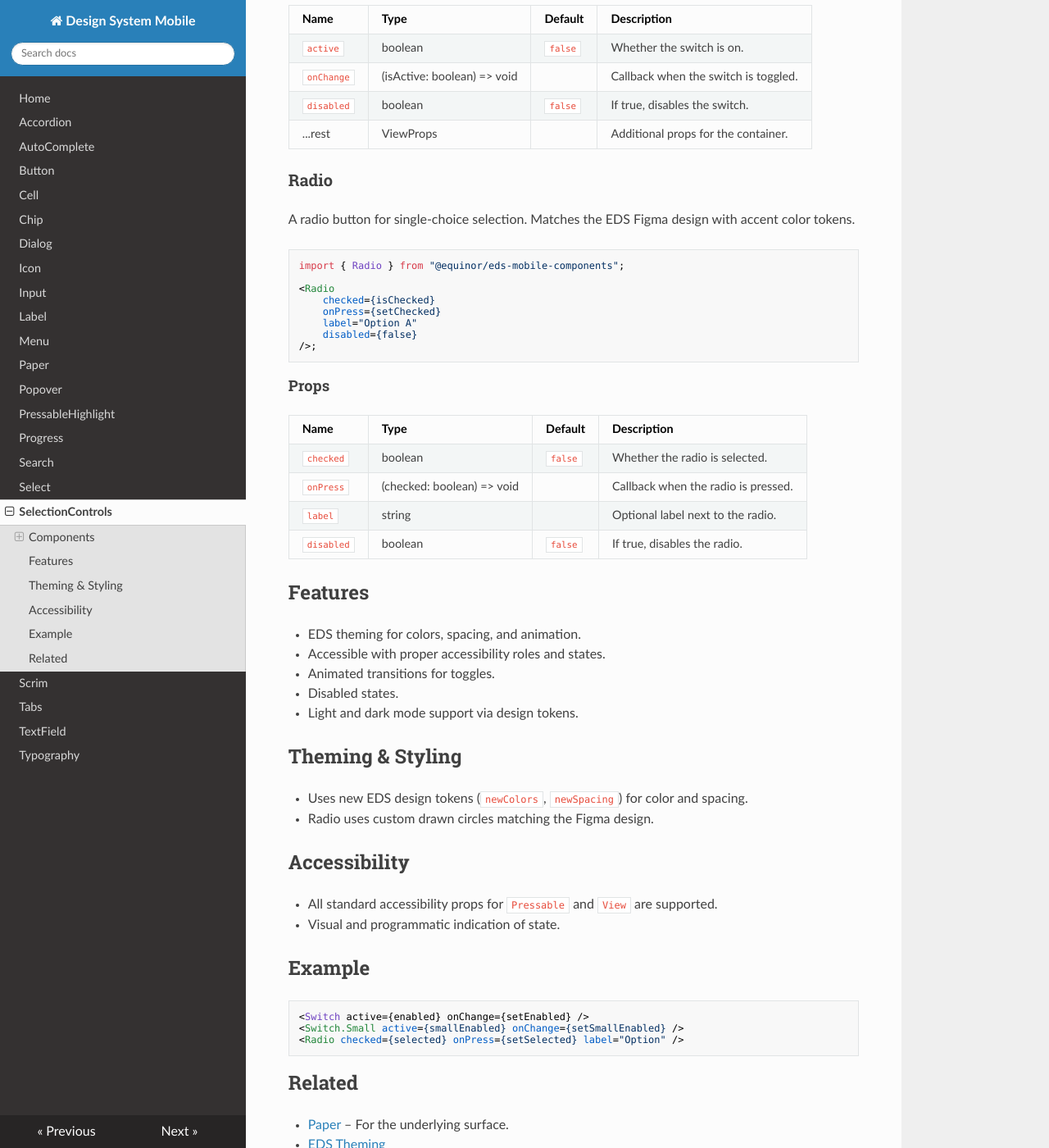
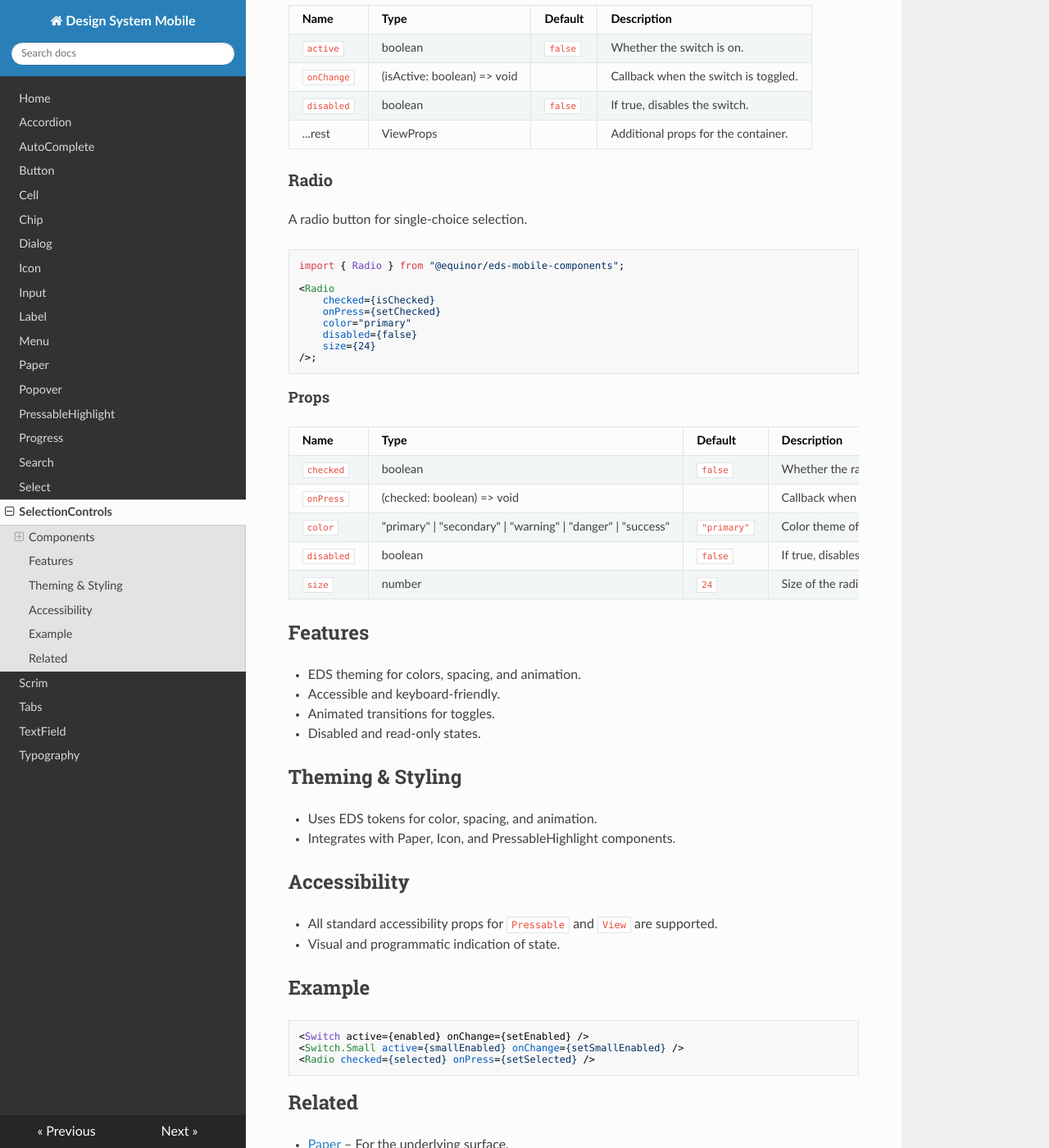
Before and after one commit to equinor/design-system-mobile, an MkDocs documentation site: the page built from docs/SelectionControls.md, in a window 1280 px wide and 1400 px high, scrolled down 1966 px. Shown: the whole window at 82% size. Built offline with MkDocs 1.6.1, drawn with Linux system fonts in a browser that asks for light colours; nearby versions of some CDN libraries; some of the changed text lies outside the part shown.

Commit message:
removing docs changes.

````diff
--- a/docs/SelectionControls.md
+++ b/docs/SelectionControls.md
@@ -52,7 +52,7 @@ import { Switch } from "@equinor/eds-mobile-components";
 
 ### Radio
 
-A radio button for single-choice selection. Matches the EDS Figma design with accent color tokens.
+A radio button for single-choice selection.
 
 ```tsx
 import { Radio } from "@equinor/eds-mobile-components";
@@ -60,32 +60,33 @@ import { Radio } from "@equinor/eds-mobile-components";
 <Radio
     checked={isChecked}
     onPress={setChecked}
-    label="Option A"
+    color="primary"
     disabled={false}
+    size={24}
 />;
 ```
 
 #### Props
 
-| Name       | Type                       | Default | Description                         |
-| ---------- | -------------------------- | ------- | ----------------------------------- |
-| `checked`  | boolean                    | `false` | Whether the radio is selected.      |
-| `onPress`  | (checked: boolean) => void |         | Callback when the radio is pressed. |
-| `label`    | string                     |         | Optional label next to the radio.   |
-| `disabled` | boolean                    | `false` | If true, disables the radio.        |
+| Name       | Type                                                           | Default     | Description                         |
+| ---------- | -------------------------------------------------------------- | ----------- | ----------------------------------- |
+| `checked`  | boolean                                                        | `false`     | Whether the radio is selected.      |
+| `onPress`  | (checked: boolean) => void                                     |             | Callback when the radio is pressed. |
+| `color`    | "primary" \| "secondary" \| "warning" \| "danger" \| "success" | `"primary"` | Color theme of the radio.           |
+| `disabled` | boolean                                                        | `false`     | If true, disables the radio.        |
+| `size`     | number                                                         | `24`        | Size of the radio icon.             |
 
 ## Features
 
 - EDS theming for colors, spacing, and animation.
-- Accessible with proper accessibility roles and states.
+- Accessible and keyboard-friendly.
 - Animated transitions for toggles.
-- Disabled states.
-- Light and dark mode support via design tokens.
+- Disabled and read-only states.
 
 ## Theming & Styling
 
-- Uses new EDS design tokens (`newColors`, `newSpacing`) for color and spacing.
-- Radio uses custom drawn circles matching the Figma design.
+- Uses EDS tokens for color, spacing, and animation.
+- Integrates with Paper, Icon, and PressableHighlight components.
 
 ## Accessibility
 
@@ -97,10 +98,11 @@ import { Radio } from "@equinor/eds-mobile-components";
 ```tsx
 <Switch active={enabled} onChange={setEnabled} />
 <Switch.Small active={smallEnabled} onChange={setSmallEnabled} />
-<Radio checked={selected} onPress={setSelected} label="Option" />
+<Radio checked={selected} onPress={setSelected} />
 ```
 
 ## Related
 
 - [Paper](./Paper.md) – For the underlying surface.
+- [Icon](./Icon.md) – For icons used in radio and switch.
 - [EDS Theming](../README.md#theming)
````
Also changed, not shown: .claude/commands/migrate-component.md (+1 -1 lines).
